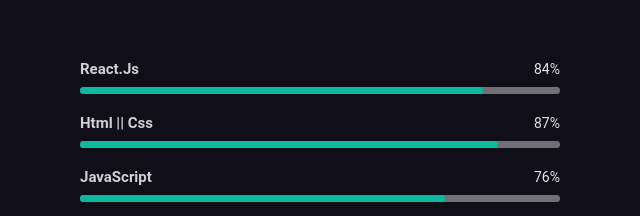
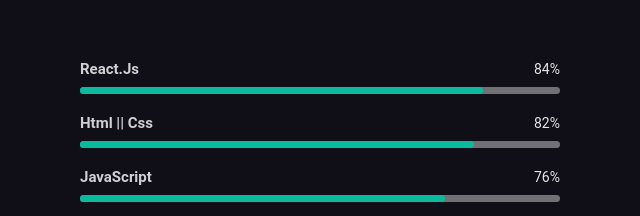
Before and after one commit to nevilsanchpara/portfolio-website, a plain HTML site: page index.html in a window 1280 px wide. Shown: the part 1511-1727 px from the top of the page, 5-645 px from the left. Drawn offline with Linux system fonts and the light colour scheme.

Commit message:
Update index.html

```diff
--- a/index.html
+++ b/index.html
@@ -205,10 +205,10 @@
                                         <div class="parcial">
                                             <div class="info">
                                                 <div class="nome">Html || Css</div>
-                                                <div class="percentagem-num">87%</div>
+                                                <div class="percentagem-num">82%</div>
                                             </div>
                                             <div class="progressBar">
-                                                <div class="percentagem" style="width: 87%;"></div>
+                                                <div class="percentagem" style="width: 82%;"></div>
                                             </div>
                                         </div>
                                     </div>
```
